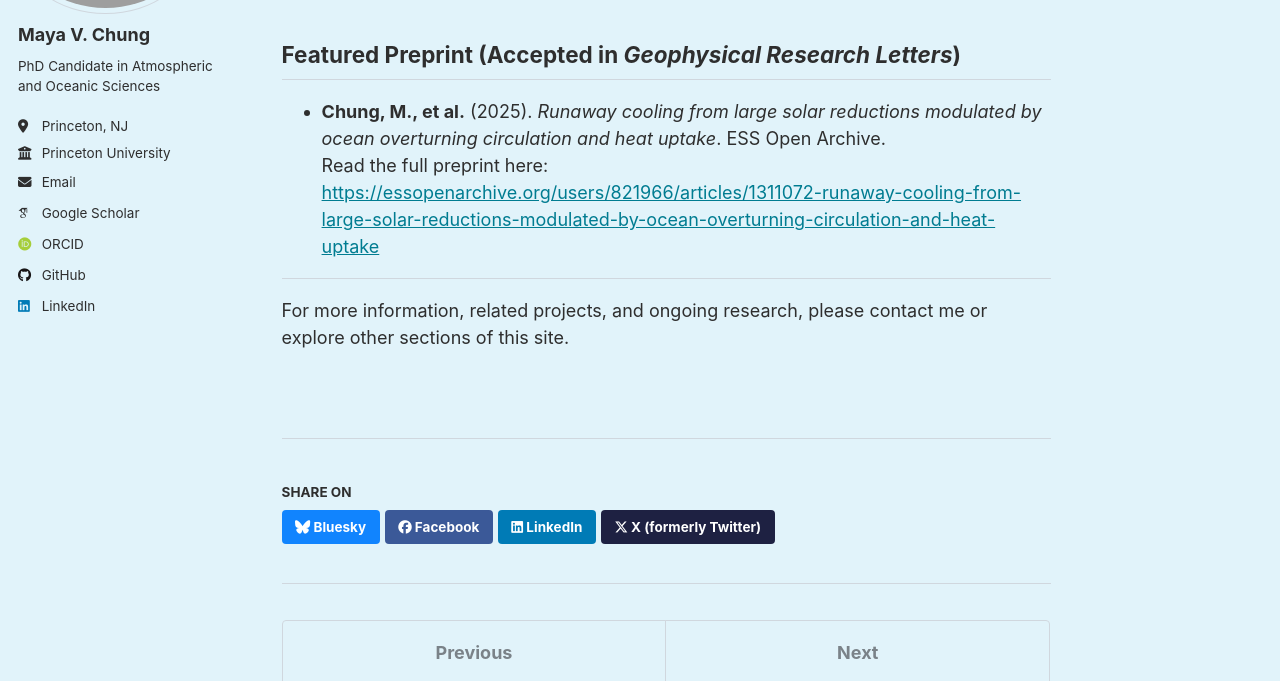
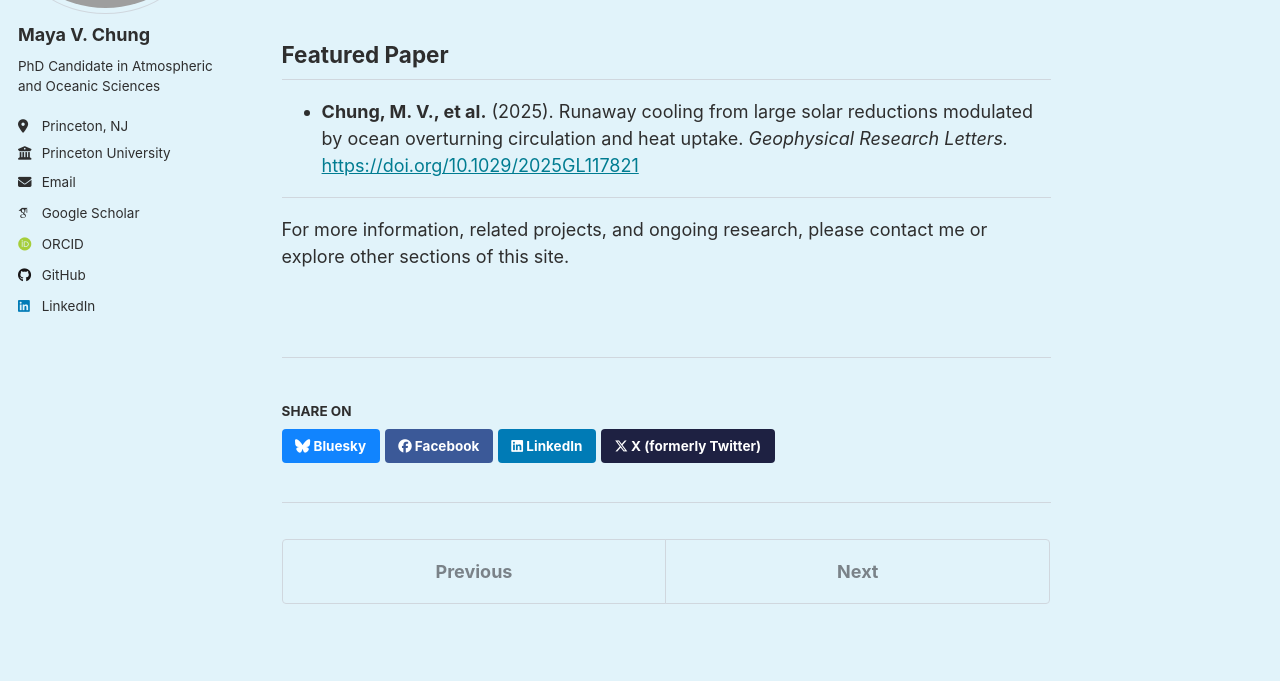
Before and after one commit to mayavchung/mayavchung.github.io, a Jekyll site: the page built from _research/solar-cooling.md, in a window 1280 px wide and 900 px high, scrolled down 1506 px, cut to the strip 219-900 px from the top of the window. Built offline with Jekyll 4.4.1, drawn with Linux system fonts in a browser that asks for light colours; some web fonts are replaced; a script that is not in the unit is left out.

Commit message:
Update solar-cooling.md

```diff
--- a/_research/solar-cooling.md
+++ b/_research/solar-cooling.md
@@ -28,10 +28,9 @@ Understanding both warming and cooling of the climate system is crucial for stud
   referrerpolicy="strict-origin-when-cross-origin" allowfullscreen></iframe>
 </div>
 
-## Featured Preprint (Accepted in _Geophysical Research Letters_)
+## Featured Paper
 
-- **Chung, M., et al.** (2025). *Runaway cooling from large solar reductions modulated by ocean overturning circulation and heat uptake*. ESS Open Archive.
-  Read the full preprint here: [https://essopenarchive.org/users/821966/articles/1311072-runaway-cooling-from-large-solar-reductions-modulated-by-ocean-overturning-circulation-and-heat-uptake](https://essopenarchive.org/users/821966/articles/1311072-runaway-cooling-from-large-solar-reductions-modulated-by-ocean-overturning-circulation-and-heat-uptake)
+- **Chung, M. V., et al.** (2025). Runaway cooling from large solar reductions modulated by ocean overturning circulation and heat uptake. *Geophysical Research Letters.* [https://doi.org/10.1029/2025GL117821](https://doi.org/10.1029/2025GL117821)
 
 ---
 
```
